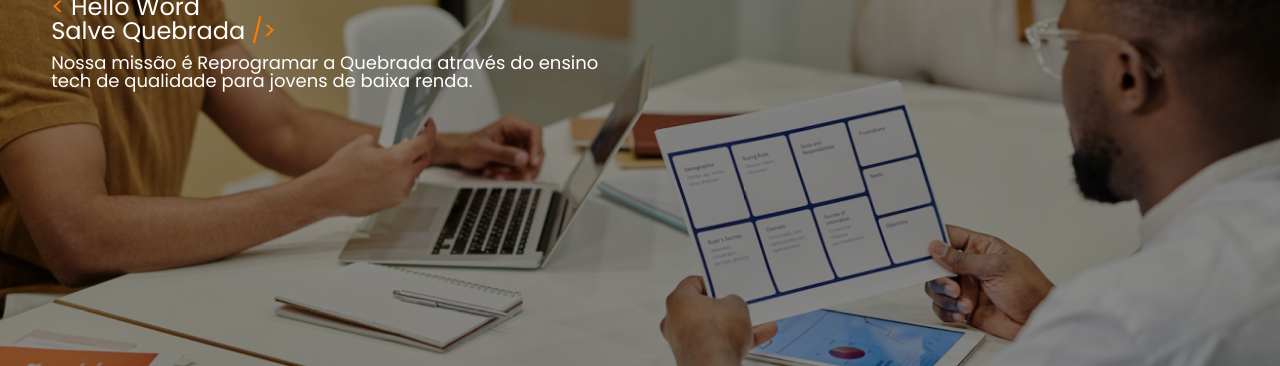
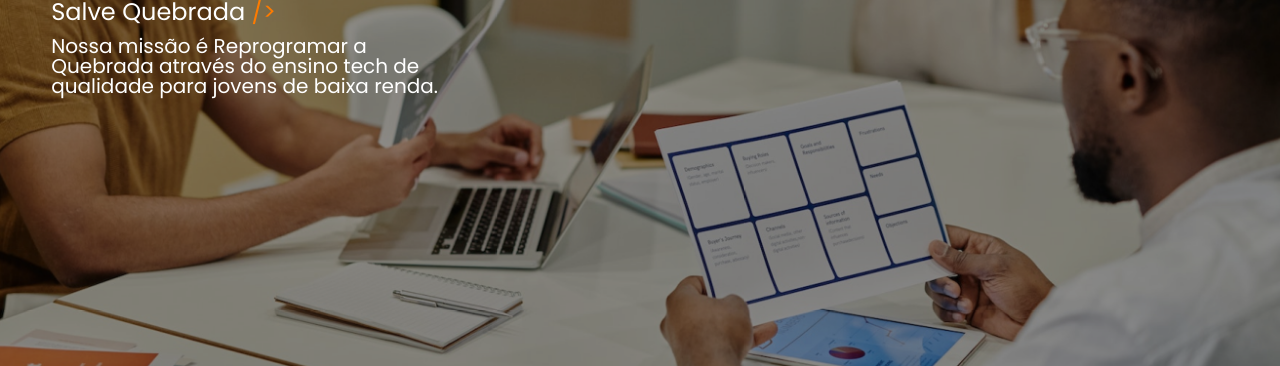
Before and after one commit to dgleyramos1/LP-Grupo2, a plain HTML site: page index.html in a window 1280 px wide. Shown: the part 434-800 px from the top of the page. Drawn offline with Linux system fonts and the light colour scheme.

Commit message:
Atualizando medidas do content

```diff
--- a/assets/css/hero.css
+++ b/assets/css/hero.css
@@ -55,7 +55,7 @@
         width: 75%;
     }
     .content p {
-        font-size: 18px;
+        font-size: 20px;
     }
 }
 
@@ -69,7 +69,7 @@
         background-position: top center;
     }
     .content {
-        width: 50%;
+        width: 35%;
     }
     .content img {
         width: 35%;
```
